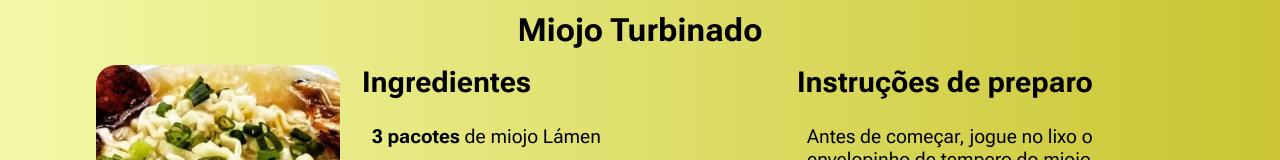
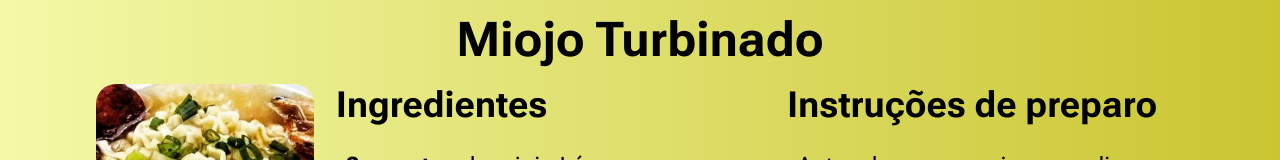
Before and after one commit to tabguimaraes/receita, a plain HTML site: page index.html in a window 1280 px wide. Shown: the top 160 px of the page. Drawn offline with Linux system fonts and the light colour scheme.

Commit message:
ajuste font size grid

```diff
--- a/style.css
+++ b/style.css
@@ -31,6 +31,7 @@ header {
 
 h1 {
   text-align: center;
+  font-size: clamp(1rem, 3rem, 4.5rem);
 }
 
 h1,
@@ -39,7 +40,7 @@ h2 {
 }
 
 #grid-container {
-  font-size: clamp(1rem, 1.5vw, 4rem);
+  font-size: clamp(0.5rem, 1.5rem, 4rem);
   max-width: 85vw;
   display: grid;
   grid-template-areas: "foto ingredientes preparo";
```
